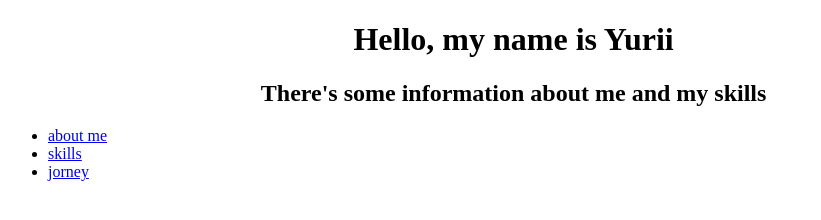
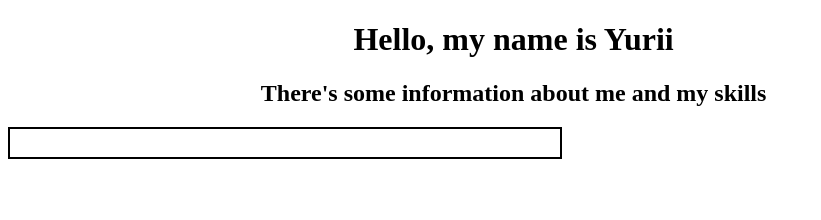
Before and after one commit to mqrgo/mqrgo.github.io, a plain HTML site: page index.html in a window 1280 px wide. Shown: the whole page, without its empty margins (0-821 px from the left). Drawn offline with Linux system fonts and the light colour scheme.

Commit message:
Update style.css

```diff
--- a/style.css
+++ b/style.css
@@ -7,3 +7,25 @@ h1, h2 {
     height: 100%;
     margin: 10 50 10 50;
 }
+
+#navbar {
+    margin: 0;
+    padding: 0;
+    list-style-type: none;
+    border: 2px solid #000000;
+    width: 550px;
+    text-align: center;
+    background-color: rgb(255, 255, 255);
+  }
+  #navbar li { display: inline; }
+  #navbar a {
+    color: #fff;
+    padding: 5px 10px;
+    text-decoration: none;
+    font-weight: bold;
+    display: inline-block;
+    width: 100px;
+  }
+  #navbar a:hover {
+    background-color: #d1dbeb;
+  }
```
